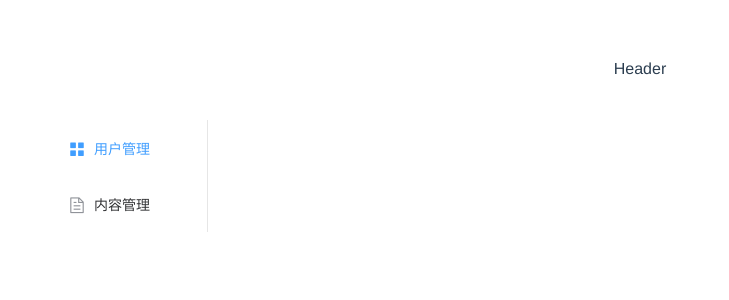
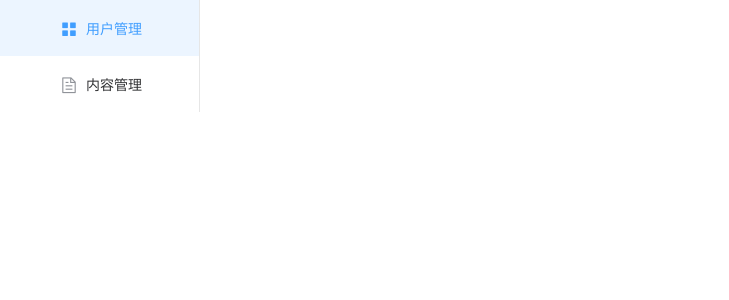
Before and after one commit to kewen-feng/vue-build-management, a Vue app in the folder management/: page /#/ in a window 1280 px wide. Shown: the top 300 px of the page, without its empty margins (0-729 px from the left). Built offline with nearby package versions, Linux system fonts and the light colour scheme.

Commit message:
Add: 登录静态页

```diff
--- a/management/src/App.vue
+++ b/management/src/App.vue
@@ -1,37 +1,26 @@
 <template>
   <div id="app">
-    <el-container>
-      <el-header>Header</el-header>
-      <el-container>
-        <el-aside width="200px">
-          <Navbar></Navbar>
-        </el-aside>
-        <el-main>
-        </el-main>
-      </el-container>
-    </el-container>
     <router-view></router-view>
   </div>
 </template>
 
 <script>
-import Navbar from '@/components/Navbar'
 export default {
   name: 'App',
-  components: {
-    Navbar
-  }
 }
 </script>
 
 <style lang="scss">
-
-#app {
-  font-family: Avenir, Helvetica, Arial, sans-serif;
-  -webkit-font-smoothing: antialiased;
-  -moz-osx-font-smoothing: grayscale;
-  text-align: center;
-  color: #2c3e50;
-  margin-top: 60px;
+html, body {
+  margin: 0;
+  height: 100%;
+  #app {
+    font-family: Avenir, Helvetica, Arial, sans-serif;
+    -webkit-font-smoothing: antialiased;
+    -moz-osx-font-smoothing: grayscale;
+    text-align: center;
+    color: #1a2a3a;
+    height: 100%;
+  }
 }
 </style>
--- a/management/src/components/Navbar.vue
+++ b/management/src/components/Layout/components/NavBar.vue
@@ -13,7 +13,7 @@
 
 <script>
 export default {
-  name: 'Navbar'
+  name: 'NavBar'
 }
 </script>
 
--- /dev/null
+++ b/management/src/components/Layout/index.vue
@@ -0,0 +1,27 @@
+<template>
+  <el-container>
+    <el-container>
+      <el-aside width="200px">
+        <NavBar></NavBar>
+      </el-aside>
+      <el-main></el-main>
+    </el-container>
+  </el-container>
+</template>
+
+<script>
+import NavBar from './components/NavBar';
+export default {
+  name: 'Layout',
+  components: {
+    NavBar
+  },
+  data() {
+
+  }
+}
+</script>
+
+<style>
+
+</style>
--- a/management/src/router/index.js
+++ b/management/src/router/index.js
@@ -10,7 +10,9 @@ const routes = [
     component: () => import('@/views/login/login')
   },
   {
-    path: '/'
+    path: '/',
+    name: 'Layout',
+    component: () => import('@/components/Layout/index')
   }
 ]
 
--- a/management/src/views/login/login.vue
+++ b/management/src/views/login/login.vue
@@ -1,13 +1,18 @@
 <template>
-  <div>
-    <el-form>
-      <el-form-item label="用户名">
-        <el-input v-model="form.name"></el-input>
-      </el-form-item>
-      <el-form-item>
-        <el-input placeholder="请输入密码" v-model="form.password" show-password></el-input>
-      </el-form-item>
-    </el-form>
+  <div class="login">
+    <el-card class="login-card" shadow="always">
+      <el-form class="login-form" label-width="40px">
+        <el-form-item label="用户">
+          <el-input placeholder="请输入用户" v-model="form.name"></el-input>
+        </el-form-item>
+        <el-form-item label="密码">
+          <el-input placeholder="请输入密码" size="large" v-model="form.password" show-password></el-input>
+        </el-form-item>
+        <el-form-item label-width="0">
+          <el-button type="primary" @click="onSubmit">登录</el-button>
+        </el-form-item>
+      </el-form>
+    </el-card>
   </div>
 </template>
 
@@ -25,6 +30,19 @@ export default {
 }
 </script>
 
-<style>
-
+<style lang="scss" scoped>
+  .login {
+    height: 100%;
+    background: #abcdef;
+    .login-card {
+      position: absolute;
+      top: 50%;
+      left: 50%;
+      transform: translate(-50%, -50%);
+      margin: auto;
+      .login-form {
+        margin-top: 22px;
+      }
+    }
+  }
 </style>
```
